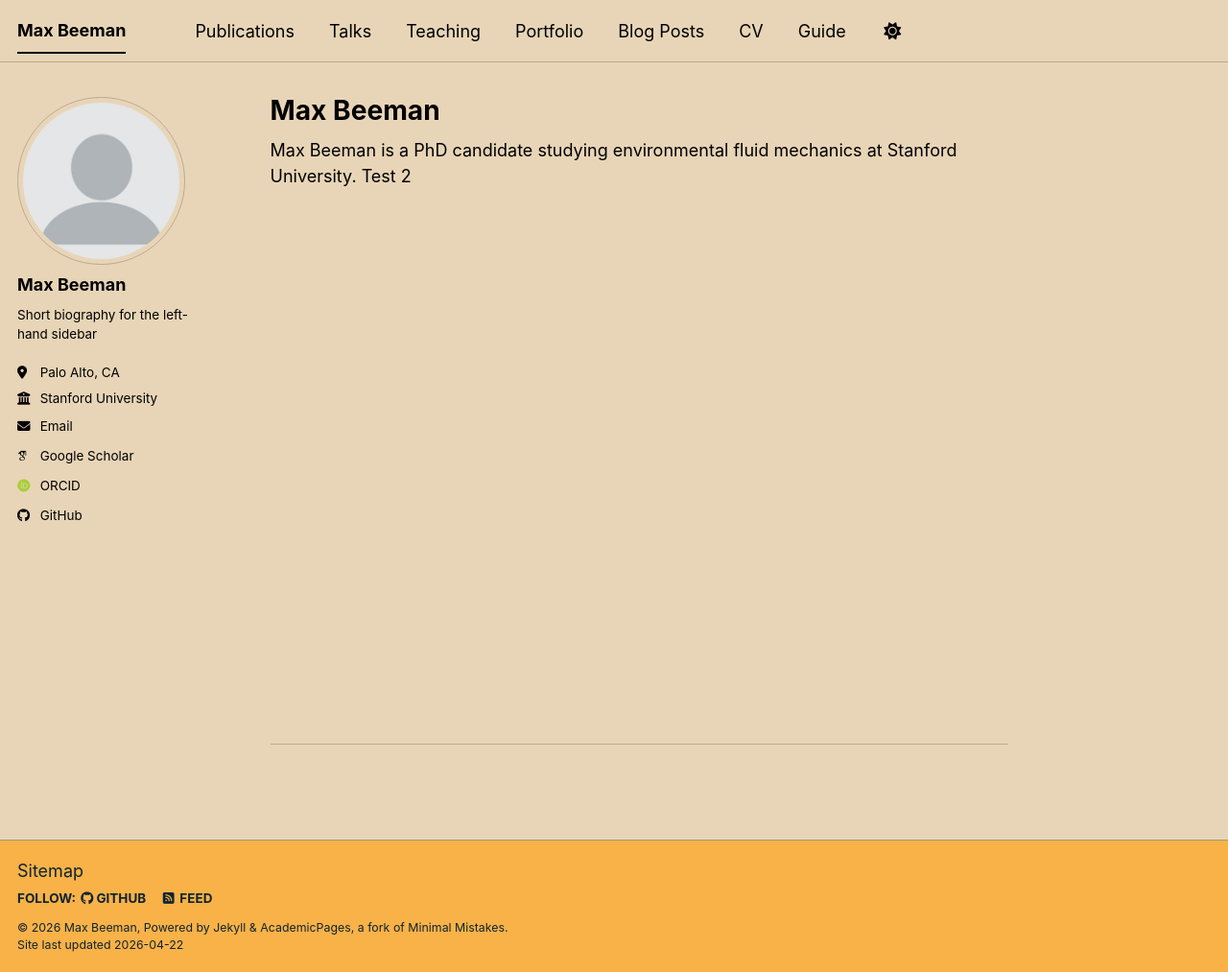
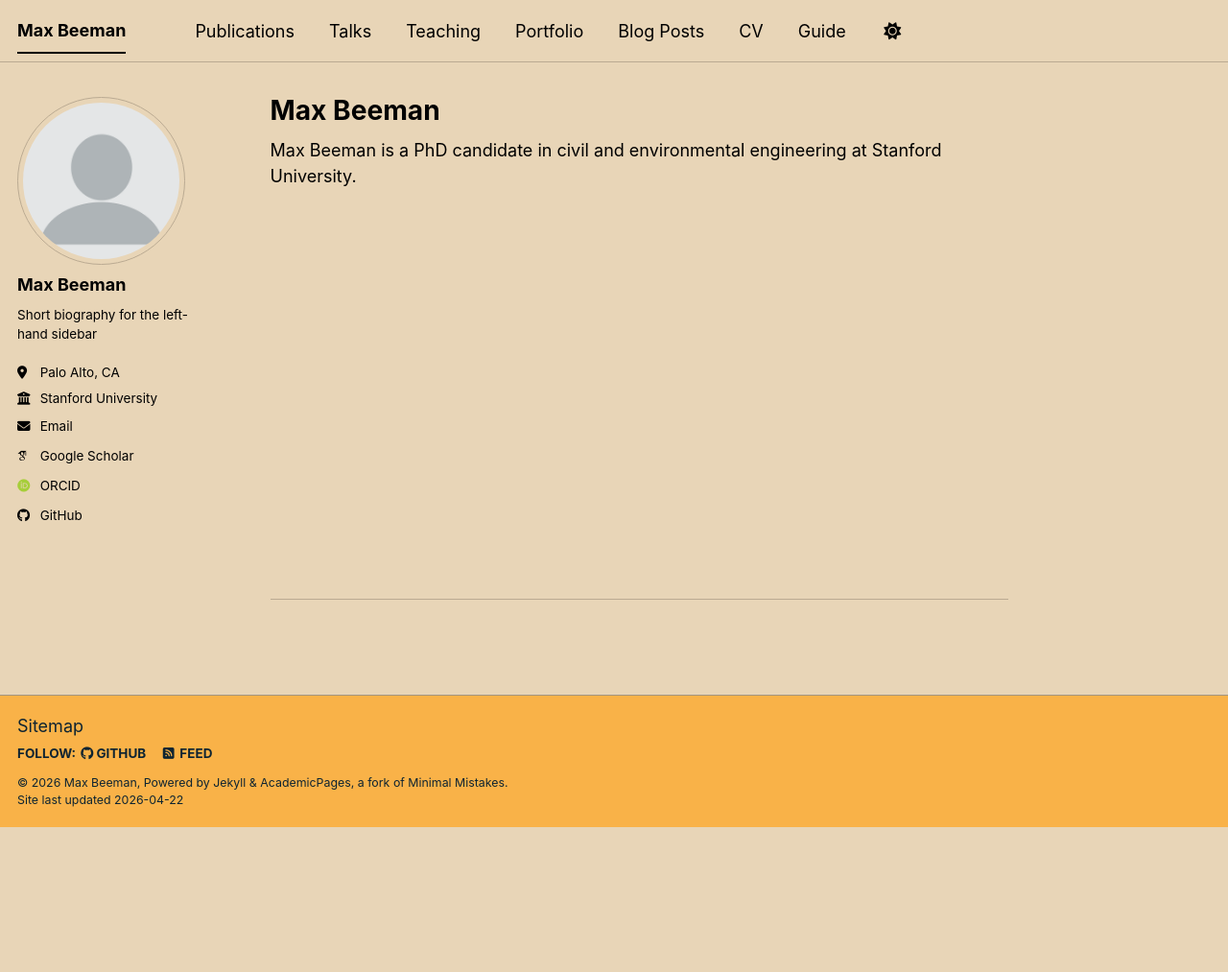
Before and after one commit to mbeeman4/mbeeman4.github.io, a Jekyll site: the page built from _pages/about.md, in a window 1280 px wide and 1013 px high. Shown: the whole window at 96% size. Built offline with Jekyll 4.4.1, drawn with Linux system fonts in a browser that asks for light colours; some web fonts are replaced; a script bundle is joined from its source files by our own code; library files that are not in the unit come from our copies.

Commit message:
Update about.md

```diff
--- a/_pages/about.md
+++ b/_pages/about.md
@@ -7,10 +7,7 @@ redirect_from:
   - /about.html
 ---
 
-Max Beeman is a PhD candidate studying environmental fluid mechanics at Stanford University. Test 2
-
-
-
+Max Beeman is a PhD candidate in civil and environmental engineering at Stanford University.
 
 
 
@@ -30,32 +27,6 @@ Max Beeman is a PhD candidate studying environmental fluid mechanics at Stanford
 
 <br>
 
-<br>
-
-<br>
-
-<br>
-
-
-
-
-
-
-
-
-
-
-
-
-
-
-
-
-
-
-
-
-
 
 
 ---
```
